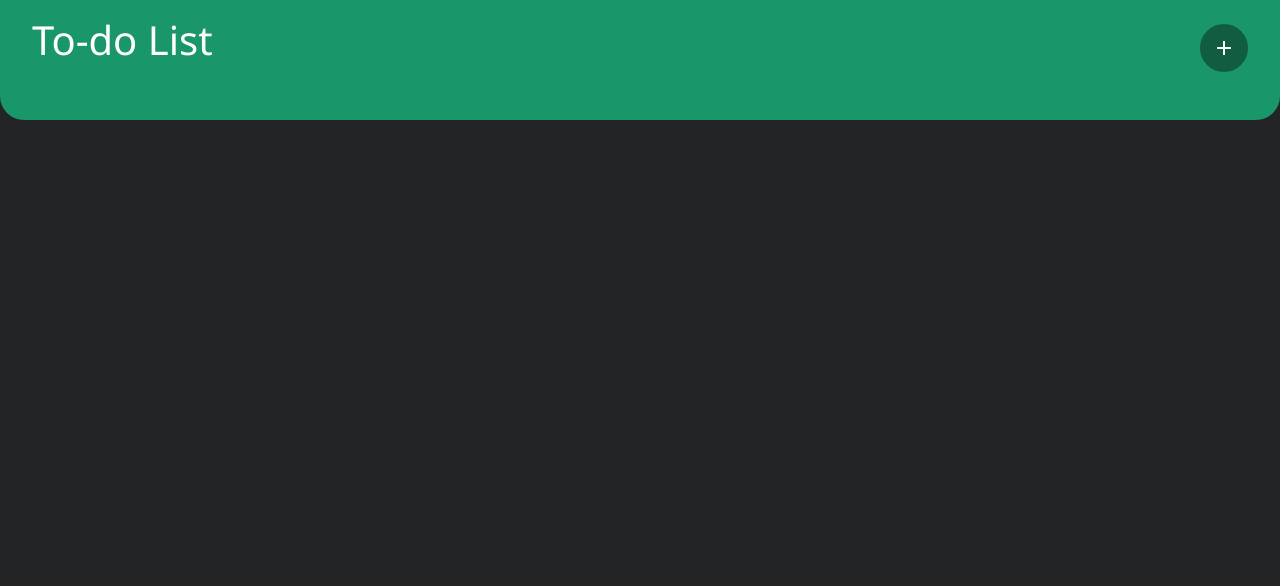
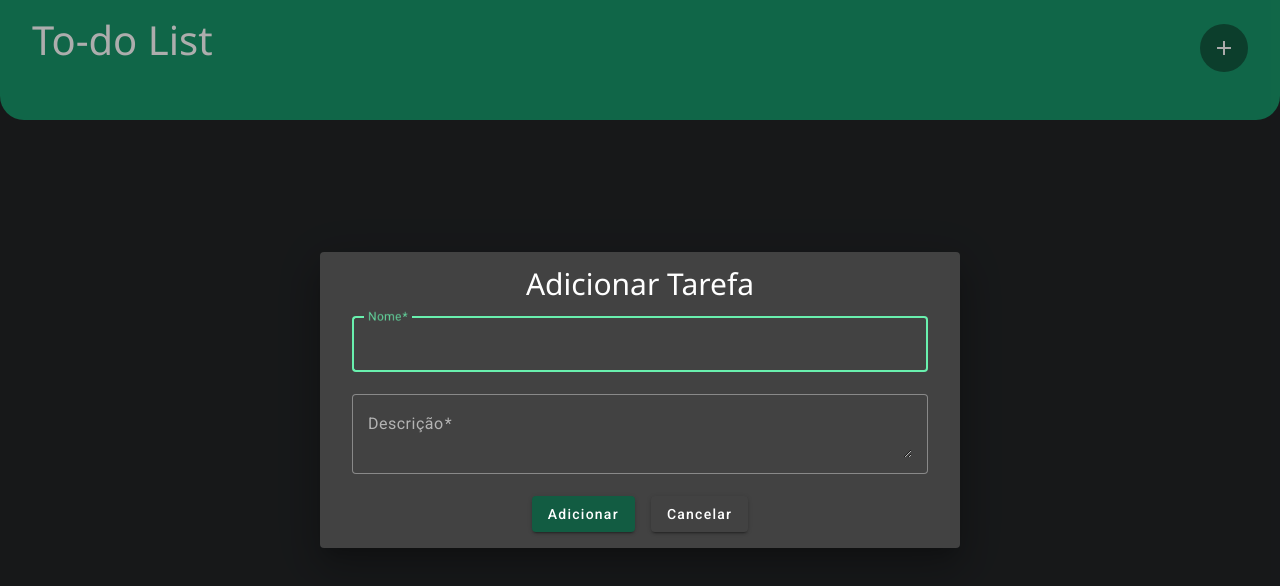
Before and after one commit to sergiohrodrigues/todo-list-16, an Angular app: page / in a window 1280 px wide. Both pictures are taken after a click on the button "add". Shown: the top 586 px of the page. Built offline with nearby package versions, Linux system fonts and the light colour scheme.

Commit message:
task component creation todo with angular modal

```diff
--- a/src/app/components/header/header.component.ts
+++ b/src/app/components/header/header.component.ts
@@ -1,10 +1,11 @@
-import { Component } from '@angular/core';
+import { Component, inject } from '@angular/core';
 import { CommonModule } from '@angular/common';
 
 import { MatButtonModule } from '@angular/material/button'
 import { MatDividerModule } from '@angular/material/divider'
 import { MatIconModule } from '@angular/material/icon'
-import { MatDialogModule } from '@angular/material/dialog'
+import { MatDialog, MatDialogModule } from '@angular/material/dialog'
+import { TodoFormComponent } from '../todo-form/todo-form.component';
 
 @Component({
   selector: 'app-header',
@@ -21,9 +22,13 @@ import { MatDialogModule } from '@angular/material/dialog'
 })
 
 export class HeaderComponent {
+private dialogService = inject(MatDialog)
 
 handleOpenModal() {
- alert("Adicionar nova tarefa")
+ this.dialogService.open(TodoFormComponent, {
+  width: '50vw',
+  maxHeight: '80vh'
+ })
 }
 
 }
--- a/src/app/components/todo-form/todo-form.component.html
+++ b/src/app/components/todo-form/todo-form.component.html
@@ -1 +1,37 @@
-<p>todo-form works!</p>
+<form [formGroup]="todosForm" (ngSubmit)="handleCreateNewTOdo()">
+  <section class="todo_form_card">
+
+    <h1 class="todo_form_title">Adicionar Tarefa</h1>
+
+    <!-- NOME -->
+    <mat-form-field color="accent" appearance="outline" class="todo_form_input">
+      <mat-label>Nome</mat-label>
+      <input matInput formControlName="title" placeholder="Nome" />
+    </mat-form-field>
+
+     <!-- DESCRIÇÃO -->
+    <mat-form-field color="accent" appearance="outline" class="todo_form_input">
+      <mat-label>Descrição</mat-label>
+      <textarea
+        matInput
+        formControlName="description"
+        placeholder="DEscrição"
+      ></textarea>
+    </mat-form-field>
+
+    <div class="todo_form_actions">
+      <button
+        mat-raised-button
+        class="todo_form_sucess_btn"
+        type="submit"
+      >Adicionar</button>
+      <button
+        mat-raised-button
+        class="warn"
+        type="button"
+        (click)="handleCloseModal()"
+      >Cancelar</button>
+    </div>
+
+  </section>
+</form>
--- a/src/app/components/todo-form/todo-form.component.ts
+++ b/src/app/components/todo-form/todo-form.component.ts
@@ -7,6 +7,8 @@ import { MatCardModule } from '@angular/material/card';
 import { MatFormFieldModule } from '@angular/material/form-field';
 import { MatInputModule } from '@angular/material/input';
 import { TodoSignalsService } from 'src/app/services/todo-signals.service';
+import { MatDialogRef } from '@angular/material/dialog';
+import { HeaderComponent } from '../header/header.component';
 
 @Component({
   selector: 'app-todo-form',
@@ -24,8 +26,8 @@ import { TodoSignalsService } from 'src/app/services/todo-signals.service';
   styleUrls: []
 })
 export class TodoFormComponent {
-
   private todoSignalsService = inject(TodoSignalsService);
+  private dialogRefService = inject(MatDialogRef<HeaderComponent>)
   public allTodos = this.todoSignalsService.todosState();
 
   public todosForm = new FormGroup({
@@ -41,7 +43,12 @@ export class TodoFormComponent {
       const done = false;
 
       this.todoSignalsService.updateTodos({id, title, description, done})
+      this.dialogRefService.close();
     }
   }
 
+  handleCloseModal(): void {
+    this.dialogRefService.close();
+  }
+
 }
```
